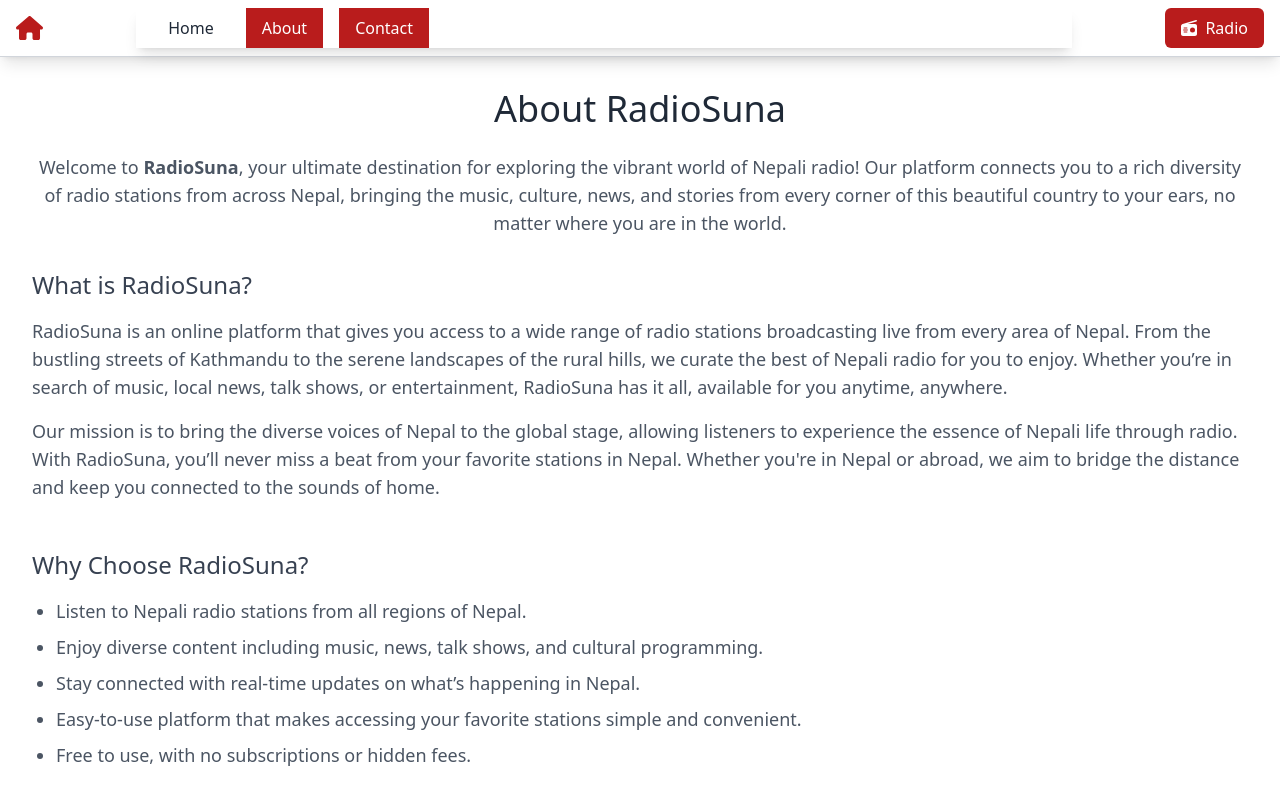
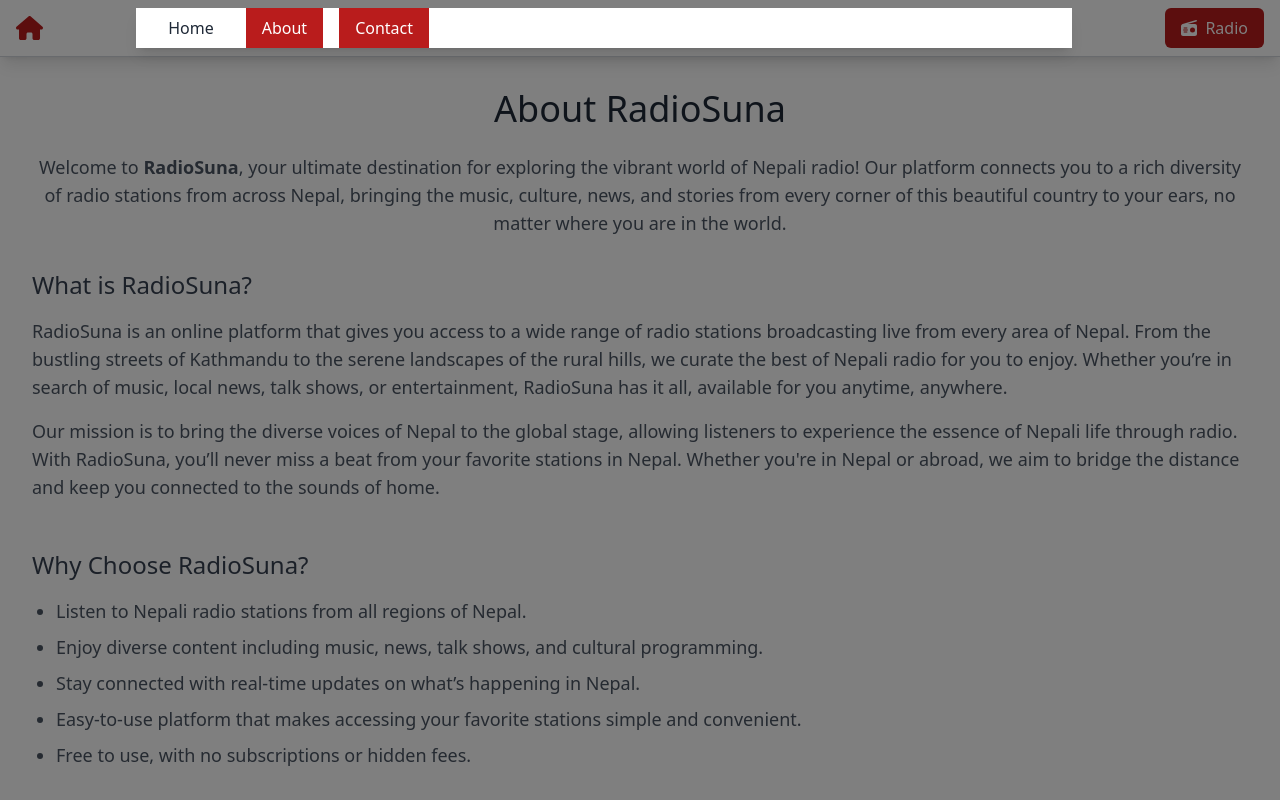
Before and after one commit to birajrai/radiosuna, a Next.js app: page /about-us in a window 1280 px wide. Both pictures are taken after a click on the link "About". Shown: the top 800 px of the page. Built offline with nearby package versions, Linux system fonts and the light colour scheme.

Commit message:
fix: off-canvas 0-overlayer issue

```diff
--- a/src/components/Header.js
+++ b/src/components/Header.js
@@ -11,6 +11,14 @@ const menuItems = [
 export default function Header() {
     const [activeLink, setActiveLink] = useState('/');
     const [isMenuOpen, setIsMenuOpen] = useState(false);
+
+    const toggleMenu = () => {
+        setIsMenuOpen(!isMenuOpen);
+        // Toggle body scroll
+        if (typeof window !== 'undefined') {
+            document.body.style.overflow = isMenuOpen ? 'auto' : 'hidden';
+        }
+    };
 
     return (
         <header className="bg-white border-b border-gray-300 shadow-lg">
@@ -28,7 +36,7 @@ export default function Header() {
                 {/* Hamburger Menu for Mobile */}
                 <button
                     className="text-red-700 text-2xl md:hidden"
-                    onClick={() => setIsMenuOpen(!isMenuOpen)}
+                    onClick={toggleMenu}
                 >
                     <FontAwesomeIcon icon={isMenuOpen ? faTimes : faBars} />
                 </button>
@@ -36,13 +44,13 @@ export default function Header() {
                 {/* Navigation Links - Offcanvas */}
                 <nav
                     className={`fixed top-0 left-0 w-3/4 h-full bg-white shadow-lg transform ${isMenuOpen ? 'translate-x-0' : '-translate-x-full'
-                        } transition-transform md:relative md:translate-x-0 md:flex md:space-x-4 items-center`}
+                        } transition-transform md:relative md:translate-x-0 md:flex md:space-x-4 items-center z-40`}
                 >
                     <div className="p-4 md:hidden">
                         {/* Close Button */}
                         <button
                             className="text-red-700 text-2xl"
-                            onClick={() => setIsMenuOpen(false)}
+                            onClick={toggleMenu}
                         >
                             <FontAwesomeIcon icon={faTimes} />
                         </button>
@@ -57,7 +65,7 @@ export default function Header() {
                                     flex items-center`}
                                 onClick={() => {
                                     setActiveLink(item.href);
-                                    setIsMenuOpen(false); // Close menu on click
+                                    toggleMenu(); // Close menu on click
                                 }}
                             >
                                 {item.name}
@@ -72,6 +80,14 @@ export default function Header() {
                     <span>Radio</span>
                 </button>
             </div>
+
+            {/* Overlay */}
+            {isMenuOpen && (
+                <div
+                    className="fixed top-0 left-0 w-full h-full bg-black bg-opacity-50 z-30"
+                    onClick={toggleMenu}
+                ></div>
+            )}
         </header>
     );
 }
```
